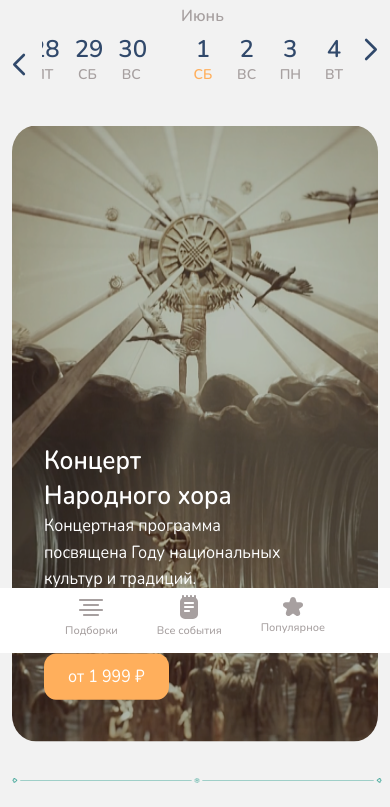
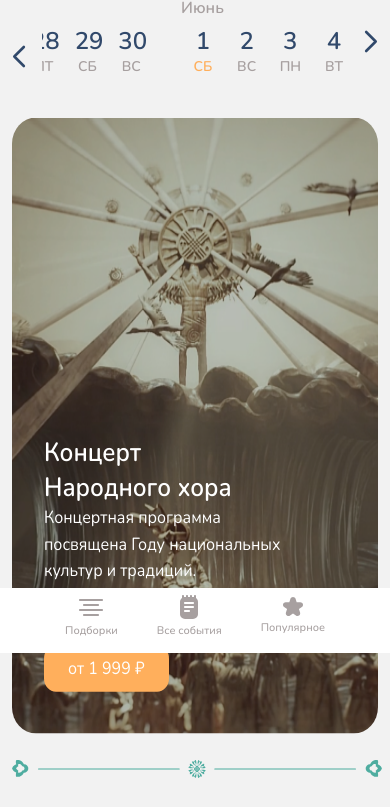
Before and after one commit to youldaw/tatbilet-site, a plain HTML site: page index.html in a window 390 px wide. Shown: the part 191-998 px from the top of the page. Drawn offline with Linux system fonts and the light colour scheme.

Commit message:
fdsfsfs
fdsgsgfsdg

```diff
--- a/css/main.css
+++ b/css/main.css
@@ -1549,6 +1549,8 @@ circle {
 }
 /* FOOTER END */
 
+.for-mob {display: none !important;}
+
 
 
 /* @MEDIA */
@@ -1622,6 +1624,12 @@ circle {
 }
 
 @media only screen and (max-width: 767px) {
+    .for-pc {
+        display: none !important;
+    }
+    .for-mob {
+        display: block !important;
+    }
     .header__nav-wrap {
         margin-bottom: 16px;
     }
--- a/index.html
+++ b/index.html
@@ -82,7 +82,8 @@
 						</div>
 					</div>
 					<div class="pattern-img col-12">
-						<img src="./images/pattern-icon.svg" alt="">
+						<img src="./images/pattern-icon.svg" alt="" class="for-pc">
+						<img src="./images/pattern-line.svg" alt="" class="for-mob">
 					</div>
 				</div>
 			</div>
@@ -818,7 +819,8 @@
 						</div>
 
 						<div class="pattern-img col-12">
-							<img src="./images/pattern-icon.svg" alt="">
+							<img src="./images/pattern-icon.svg" alt="" class="for-pc">
+							<img src="./images/pattern-line.svg" alt="" class="for-mob">
 						</div>
 					</div>
 				</div>
@@ -907,7 +909,8 @@
 						</div>
 					</div>
 					<div class="pattern-img col-12">
-						<img src="./images/pattern-icon.svg" alt="">
+						<img src="./images/pattern-icon.svg" alt="" class="for-pc">
+						<img src="./images/pattern-line.svg" alt="" class="for-mob">
 					</div>
 				</div>
 			</section>
@@ -994,7 +997,8 @@
 						</div>
 					</div>
 					<div class="pattern-img col-12">
-						<img src="./images/pattern-icon.svg" alt="">
+						<img src="./images/pattern-icon.svg" alt="" class="for-pc">
+						<img src="./images/pattern-line.svg" alt="" class="for-mob">
 					</div>
 				</div>
 			</section>
@@ -1105,7 +1109,8 @@
 			<div class="container">
 				<div class="row">
 					<div class="pattern-img col-12">
-						<img src="./images/pattern-icon.svg" alt="">
+						<img src="./images/pattern-icon.svg" alt="" class="for-pc">
+						<img src="./images/pattern-line.svg" alt="" class="for-mob">
 					</div>
 					<div class="col-12 col-lg-8">
 						<div class="sec-title ftr-title">Подпишись на TATBILET</div>
@@ -1135,7 +1140,8 @@
 					</div>
 
 					<div class="pattern-img ftr__pattern-img col-12">
-						<img src="./images/pattern-icon.svg" alt="">
+						<img src="./images/pattern-icon.svg" alt="" class="for-pc">
+						<img src="./images/pattern-line.svg" alt="" class="for-mob">
 					</div>
 
 					<div class="ftr__bottom">
```
Also changed, not shown: catalog.html (+6 -3 lines), concert.html (+6 -3 lines), error.html (+7 -4 lines), music-about.html (+6 -3 lines), team.html (+6 -3 lines), images/pattern-line.svg (added).
